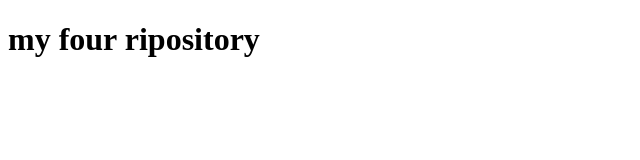
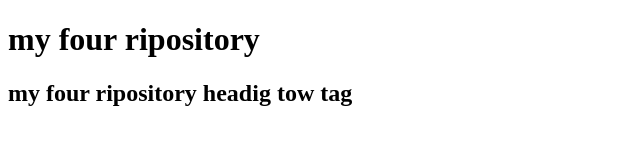
Before and after one commit to Mozammal8/my-four-ripo, a plain HTML site: page index.html in a window 1280 px wide. Shown: the whole page, without its empty margins (0-640 px from the left). Drawn offline with Linux system fonts and the light colour scheme.

Commit message:
my four heading tow tag

```diff
--- a/index.html
+++ b/index.html
@@ -8,5 +8,6 @@
 </head>
 <body>
    <h1>my four ripository</h1>
+   <h2>my four ripository headig tow tag</h2>
 </body>
 </html>
```
